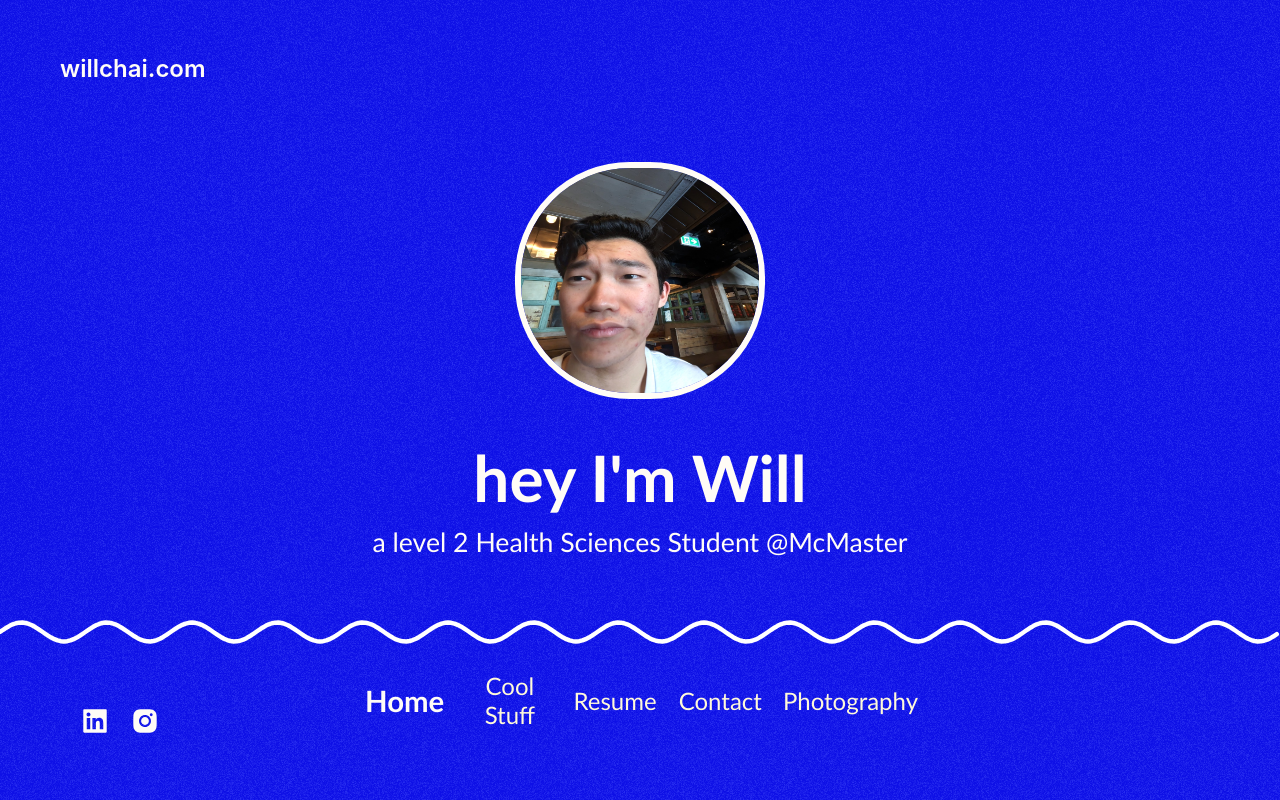
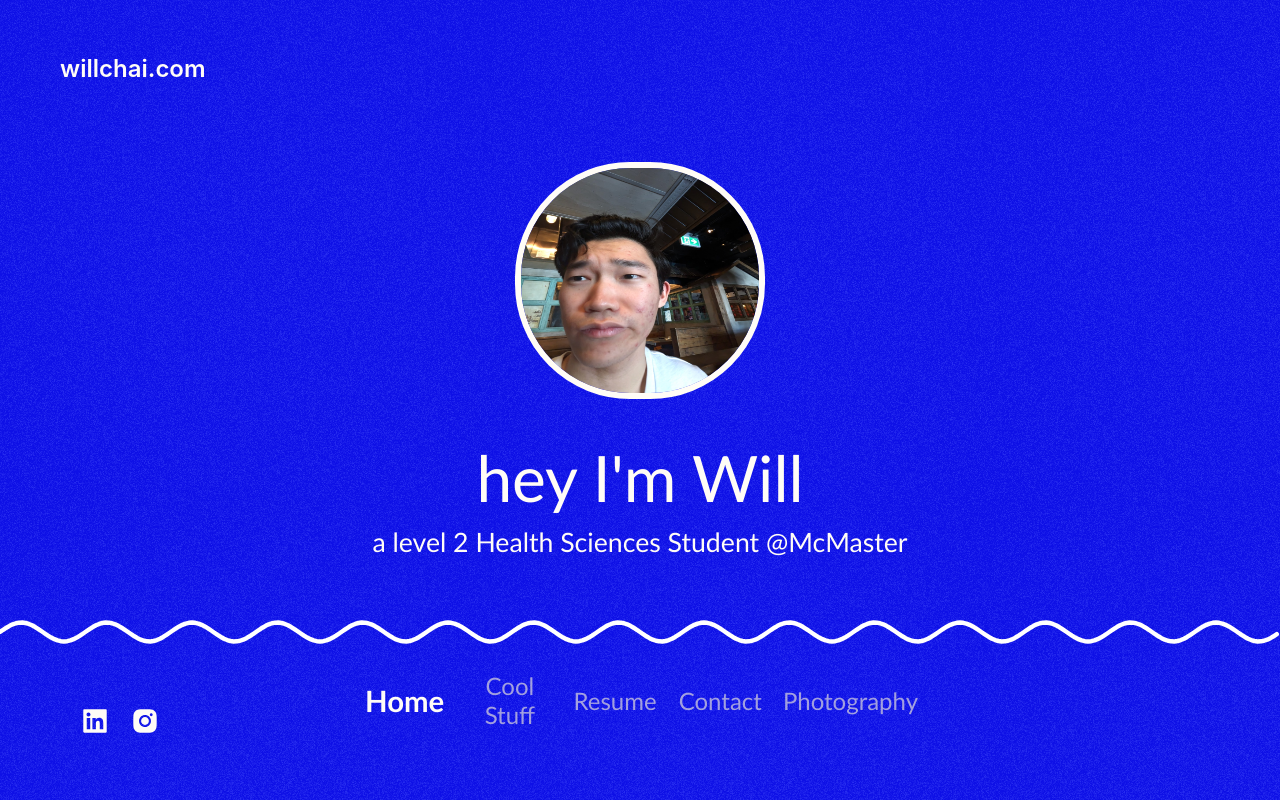
Before and after one commit to Artyom-G/willchai.com, a React (Create React App) app: page / in a window 1280 px wide. Built offline with nearby package versions, Linux system fonts and the light colour scheme.

Commit message:
finishing touches

```diff
--- a/src/components/Tabs.scss
+++ b/src/components/Tabs.scss
@@ -59,6 +59,7 @@
     justify-content: center;
     align-items: center;
     font-family: var(--font_default);
+    opacity: 0.6;
 }
 
 .active-tabs {
@@ -66,4 +67,5 @@
     font-weight: 700;
     font-size: 22pt;
     color: var(--primary_color);
+    opacity: 1;
 }
--- a/src/pages/Contact.scss
+++ b/src/pages/Contact.scss
@@ -4,10 +4,11 @@
     position: relative;
     align-items: center;
     justify-content: center; /* Center vertically */
-    height: 100vh; /* Set height to full viewport height */
+    height: 80vh; /* Set height to full viewport height */
 }
 
 .business-card {
+    margin-top:100px;
     width: 500px;
     height: 160px;
     background-color: var(--primary_color);
@@ -28,7 +29,8 @@
 h1 {
     margin: 0;
     padding-top: 40px;
-    font-size: 24pt;
+    font-size: 28pt;
+    font-weight: 500;
     font-family: var(--font_default);
 }
 
--- a/src/pages/CoolStuff.scss
+++ b/src/pages/CoolStuff.scss
@@ -25,6 +25,8 @@
         object-fit: cover;
         margin: 0;
         //border: 6px solid var(--primary_color);
+        pointer-events: none;
+        user-select: none;
 
     }
 
@@ -33,15 +35,18 @@
         margin: 0;
         color: var(--primary_color);
         font-family: var(--font_default);
+        pointer-events: none;
+        user-select: none;
     }
 
     p {
         font-size: 14px;
-        color: #666;
         color: var(--primary_color);
         padding-left: 10px;
         padding-right: 10px;
         font-family: var(--font_default);
+        pointer-events: none;
+        user-select: none;
     }
     .read-more{
         font-size: 15pt;
@@ -49,5 +54,6 @@
         margin: 0;
         padding-bottom: 20px;
         font-family: var(--font_default);
+
     }
 }
--- a/src/pages/Home.scss
+++ b/src/pages/Home.scss
@@ -14,6 +14,8 @@
         border-radius: 115px;
         border: 6px solid var(--primary_color);
         z-index: 1;
+        pointer-events: none;
+
     }
 
     h1{
@@ -23,6 +25,8 @@
         padding-bottom: 10px;
         margin: 0;
         font-family: var(--font_default);
+        pointer-events: none;
+        user-select: none;
     }
 
     h2 {
@@ -33,5 +37,7 @@
         padding-top: 0;
         margin: 0;
         font-family: var(--font_default);
+        pointer-events: none;
+        user-select: none;
     }
 }
--- a/src/pages/Photography.scss
+++ b/src/pages/Photography.scss
@@ -61,6 +61,8 @@
                 font-size: 20pt;
                 margin: 0;
                 font-family: var(--font_default);
+                pointer-events: none;
+                user-select: none;
             }
 
             p {
@@ -72,6 +74,8 @@
                 padding-left: 30px;
                 padding-right: 30px;
                 font-family: var(--font_default);
+                pointer-events: none;
+                user-select: none;
             }
         }
     }
--- a/src/pages/Resume.scss
+++ b/src/pages/Resume.scss
@@ -18,7 +18,7 @@
         embed {
             width: 100%;
             height: 100%;
-            border-radius: 10px;
+            border-radius: 0px 0px 50px 50px;
             border: solid 6px var(--primary_color);
         }
     }
```
Also changed, not shown: src/components/Tabs.jsx (+1 -0 lines).
